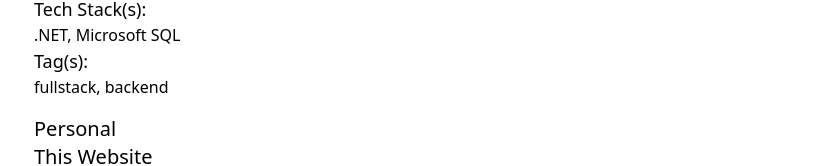
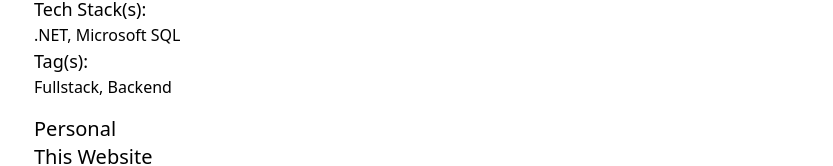
Before and after one commit to jeremiaaxel/jeremiaaxel.github.io, a SvelteKit app: page / in a window 1280 px wide. Shown: the part 724-890 px from the top of the page, without its empty margins (222-1055 px from the left). Built offline with nearby package versions, Linux system fonts and the light colour scheme.

Commit message:
capitalized tags

```diff
--- a/src/components/project-item.svelte
+++ b/src/components/project-item.svelte
@@ -27,6 +27,6 @@
 	</div>
 	<div class="tags">
 		<div class="text-lg font-medium">Tag(s):</div>
-		<p>{formatArrays(data.tags)}</p>
+		<p class="capitalize">{formatArrays(data.tags)}</p>
 	</div>
 </section>
```
